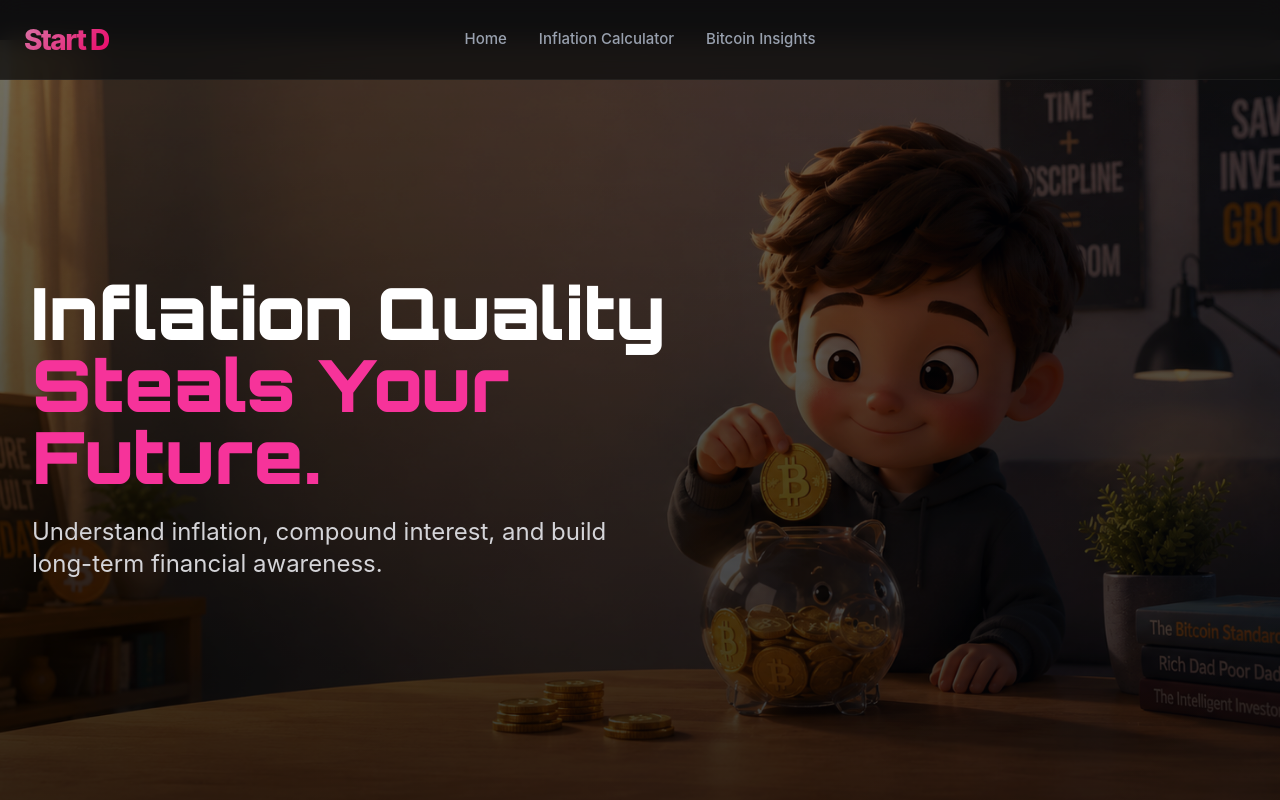
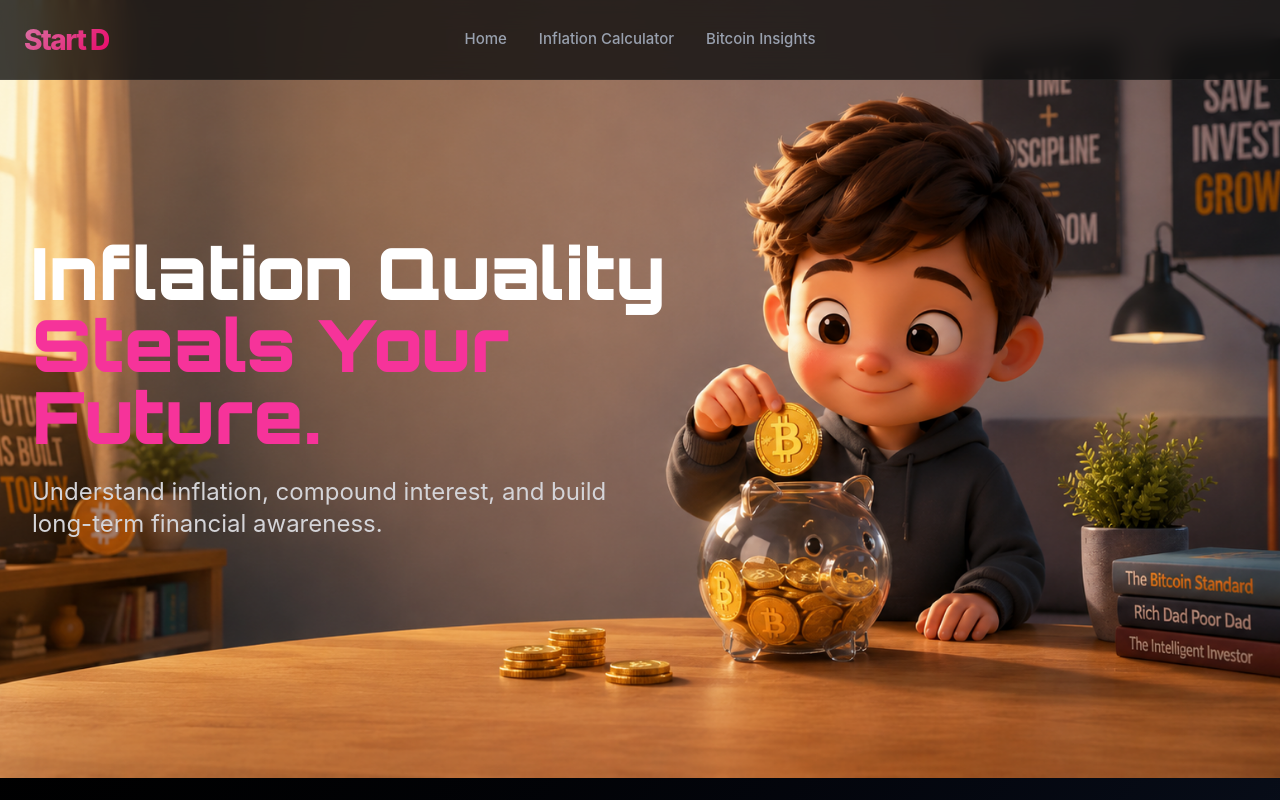
Before and after one commit to tintinaerdesign/Impossible, a React (Vite) app: page / in a window 1280 px wide. Shown: the top 800 px of the page. Built offline with nearby package versions, Linux system fonts and the light colour scheme.

Commit message:
add scroll animate for page

```diff
--- a/src/layouts/DashboardLayouts.jsx
+++ b/src/layouts/DashboardLayouts.jsx
@@ -5,6 +5,7 @@ import Navbar from "../components/common/Navbar";
 export default function DashboardLayouts() {
   return (
     <div className="min-h-screen bg-black flex text-white">
+      <div className="w-[300px] h-[100px] sticky top-0 bg-pink-500"></div>
       {/*Side Bar */}
       <aside className="w-64 border-zinc-900 bg-zinc-900/60 p-6 shrink-0">
         <Sidebar />
--- a/src/sites/FirstPage.jsx
+++ b/src/sites/FirstPage.jsx
@@ -31,9 +31,12 @@ export default function FirstPage() {
   };
 
   return (
-    <div className="min-h-screen relative mt-10 bg-gradient-to-br from-black to-gray-900 text-white overflow-hidden font-sans">
+    <div className="min-h-screen relative bg-gradient-to-br from-black to-gray-900 text-white font-sans">
       <Navbar />
-      <section className="relative min-h-screen flex items-center">
+
+      {/* WRAPPER ที่สร้าง scroll space */}
+      <div className="relative h-[200vh]">
+        <section className="min-h-screen z-20 relative flex items-center">
           {/* Background */}
           <div className="absolute inset-0 z-0">
             <img
@@ -43,16 +46,10 @@ export default function FirstPage() {
         w-full
         h-35/36
         object-cover
-        opacity-50
-        scale-105
+
+
       "
             />
-
-          {/* Overlay */}
-          <div className="absolute inset-0 bg-black/10" />
-
-          {/* Fade ลงล่าง */}
-          <div className="absolute inset-0 bg-gradient-to-b from-transparent via-black/30 to-black/50" />
           </div>
 
           {/* Content */}
@@ -61,7 +58,7 @@ export default function FirstPage() {
               <motion.h1
                 initial={{ opacity: 0, y: 120 }}
                 animate={{ opacity: 1, y: 0 }}
-              transition={{ duration: 1.2 }}
+                transition={{ duration: 0.8 }}
                 className="font-['Orbitron'] text-6xl md:text-7xl font-black"
               >
                 Inflation Quality
@@ -71,7 +68,7 @@ export default function FirstPage() {
               <motion.p
                 initial={{ opacity: 0, y: 120 }}
                 animate={{ opacity: 1, y: 0 }}
-              transition={{ duration: 1.2 }}
+                transition={{ duration: 0.8 }}
                 className="text-2xl max-w-xl text-zinc-300 mt-6"
               >
                 Understand inflation, compound interest, and build long-term
@@ -80,8 +77,25 @@ export default function FirstPage() {
             </div>
           </div>
         </section>
+        <section className="min-h-screen sticky top-0 -mt-[100vh]">
+          {/* Background */}
+          <div className="absolute inset-0 z-0">
+            <img
+              src={heroBg}
+              alt="Saving"
+              className="
+        w-full
+        h-35/36
+        object-cover
+        opacity-15
 
-      <section>
+
+      "
+            />
+          </div>
+        </section>
+        {/* Calculate */}
+        <section className="relative  min-h-screen">
           <div className="max-w-7xl mx-auto px-6 py-12 grid grid-cols-1 lg:grid-cols-10 gap-12 items-center w-full">
             {/* ================= STEP CARD SYSTEM ================= */}
             <div className="lg:col-span-5 mt-24 flex justify-center items-center w-full">
@@ -168,8 +182,8 @@ export default function FirstPage() {
                         </span>
 
                         <p className="text-xs font-light text-zinc-500 tracking-wide">
-                        Start simple — just enter the amount you can comfortably
-                        save each month.
+                          Start simple — just enter the amount you can
+                          comfortably save each month.
                         </p>
                       </div>
                       <button
@@ -505,5 +519,6 @@ export default function FirstPage() {
           </div>
         </section>
       </div>
+    </div>
   );
 }
```
Lines whose indentation alone changed are shown as unchanged.
